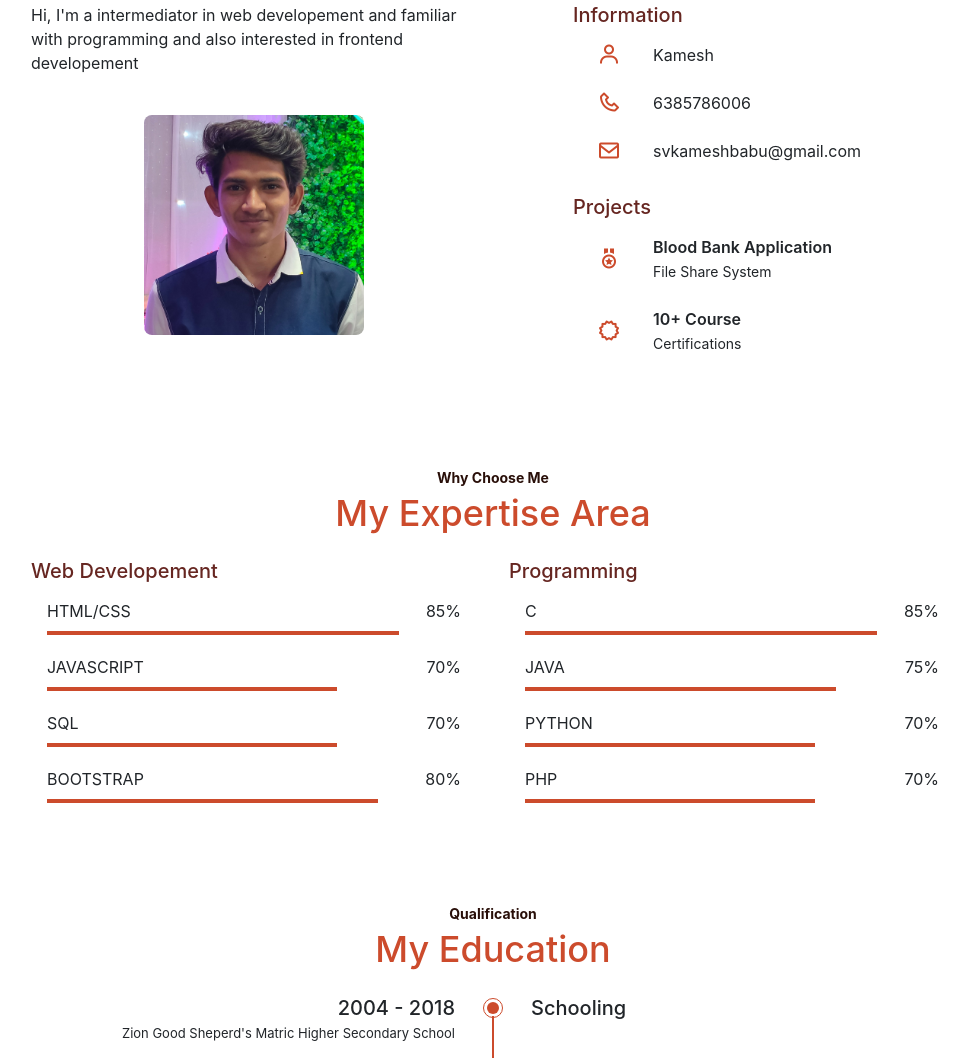
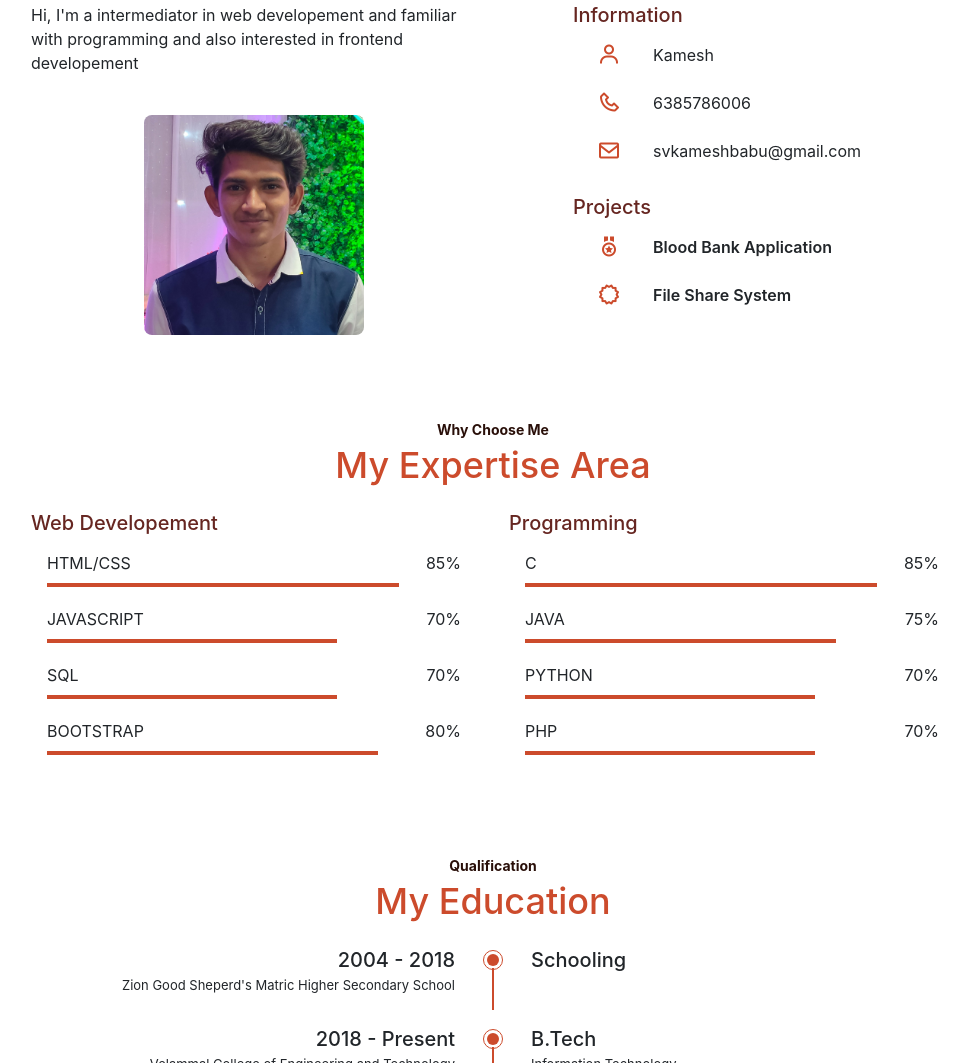
Before and after one commit to kameshbabuSV/Portfolio, a plain HTML site: page index.html in a window 1280 px wide. Shown: the part 937-2000 px from the top of the page, without its empty margins (309-1278 px from the left). Drawn offline with nearby package versions, Linux system fonts and the light colour scheme.

Commit message:
Update index.html

```diff
--- a/index.html
+++ b/index.html
@@ -82,14 +82,14 @@
                                 <i class="bx bx-medal about__information-icon"></i>
                                 <div>
                                     <span class="about__information-subtitle">Blood Bank Application</span>
-                                    <span class="about__information-subtitle-small">File Share System</span>
+                                    <span class="about__information-subtitle-small"></span>
                                 </div>
                             </div>
                             <div class="about__information-data">
                                 <i class="bx bx-certification about__information-icon"></i>
                                 <div>
-                                    <span class="about__information-subtitle">10+ Course</span>
-                                    <span class="about__information-subtitle-small">Certifications</span>
+                                    <span class="about__information-subtitle">File Share System</span>
+                                    <span class="about__information-subtitle-small"></span>
                                 </div>
                             </div>
                         </div>
```
